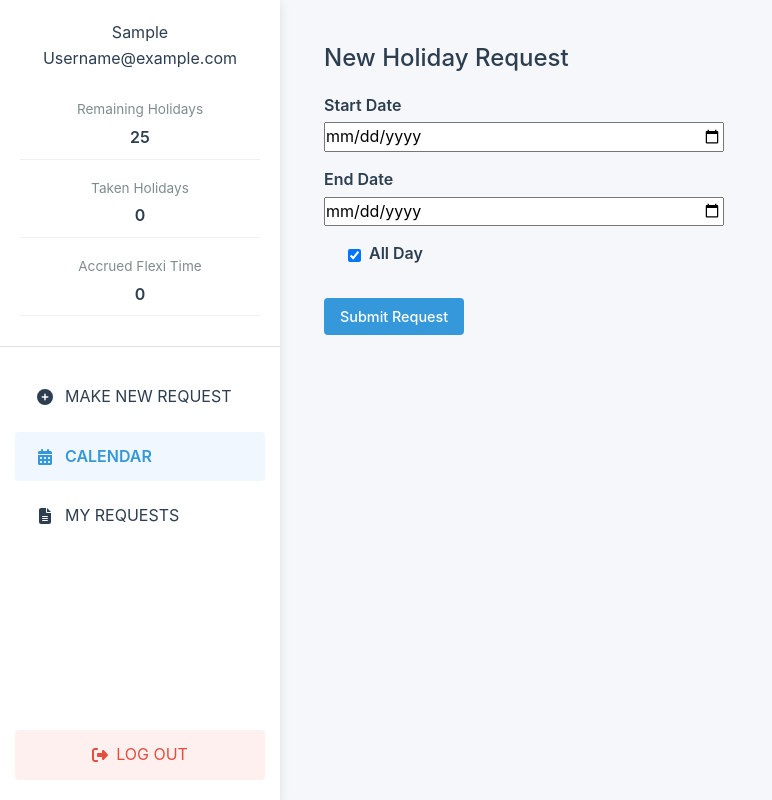
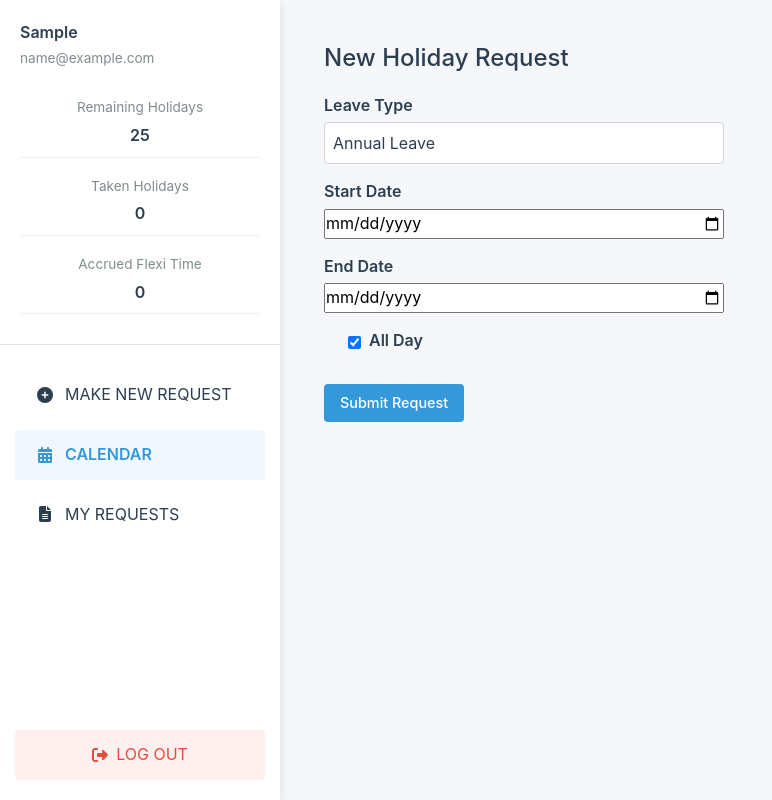
Before and after one commit to ajmalrasouli/holidayTracker, a React (Create React App) app: page /new-request in a window 1280 px wide. Shown: the whole page, without its empty margins (0-772 px from the left). Built offline with nearby package versions, Linux system fonts and the light colour scheme; no server answers; sample sign-in values are in the browser's storage.

Commit message:
feat: add leave type selection with different colors for each type

```diff
--- a/src/App.css
+++ b/src/App.css
@@ -71,6 +71,37 @@ body {
 .profile-section h3 {
   margin: 10px 0;
   color: var(--secondary-color);
+}
+
+.user-info {
+  display: flex;
+  align-items: center;
+  margin-bottom: 20px;
+  text-align: left;
+}
+
+.user-avatar {
+  width: 48px;
+  height: 48px;
+  border-radius: 50%;
+  margin-right: 12px;
+  object-fit: cover;
+}
+
+.user-details {
+  display: flex;
+  flex-direction: column;
+}
+
+.user-name {
+  font-weight: 600;
+  color: var(--secondary-color);
+  margin-bottom: 2px;
+}
+
+.user-email {
+  font-size: 0.85em;
+  color: var(--text-light);
 }
 
 .stats {
--- a/src/App.tsx
+++ b/src/App.tsx
@@ -58,7 +58,9 @@ const Sidebar: React.FC<{ activeView: string; setActiveView: (view: string) => v
         <div className="user-info">
           {user.picture && <img src={user.picture} alt={user.name} className="user-avatar" />}
           <div className="user-details">
-            <span className="user-name">{user.name}</span>
+            <span className="user-name">
+              {user.name ? user.name.split(' ')[0] : user.email.split('@')[0]}
+            </span>
             <span className="user-email">{user.email}</span>
           </div>
         </div>
--- a/src/components/requests/NewRequest.css
+++ b/src/components/requests/NewRequest.css
@@ -16,6 +16,23 @@
 .form-group label {
   font-weight: 600;
   margin-bottom: 0.25rem;
+  color: #2c3e50;
+}
+
+select.form-control {
+  padding: 0.5rem;
+  border: 1px solid #ced4da;
+  border-radius: 4px;
+  font-size: 1rem;
+  transition: border-color 0.15s ease-in-out, box-shadow 0.15s ease-in-out;
+  background-color: white;
+  color: #2c3e50;
+}
+
+select.form-control:focus {
+  border-color: #80bdff;
+  outline: 0;
+  box-shadow: 0 0 0 0.2rem rgba(0, 123, 255, 0.25);
 }
 
 .form-check {
--- a/src/components/requests/NewRequest.tsx
+++ b/src/components/requests/NewRequest.tsx
@@ -2,6 +2,8 @@ import React, { useState } from 'react';
 import { useNavigate } from 'react-router-dom';
 import { useHoliday } from '../../context/HolidayContext';
 import './NewRequest.css';
+
+type LeaveType = 'Annual Leave' | 'Sick Leave' | 'Unpaid Leave';
 
 const NewRequest: React.FC = () => {
   const { addHoliday } = useHoliday();
@@ -10,20 +12,23 @@ const NewRequest: React.FC = () => {
   const [startDate, setStartDate] = useState('');
   const [endDate, setEndDate] = useState('');
   const [allDay, setAllDay] = useState(true);
+  const [leaveType, setLeaveType] = useState<LeaveType>('Annual Leave');
 
   const handleSubmit = (e: React.FormEvent) => {
     e.preventDefault();
     if (!startDate || !endDate) return;
 
     addHoliday({
-      title: 'Holiday Request',
+      title: `${leaveType} Request`,
       start: startDate,
       end: endDate,
       allDay,
-      backgroundColor: '#f8bbd0',
-      borderColor: '#f8bbd0',
+      backgroundColor: leaveType === 'Sick Leave' ? '#d4edda' :
+                     leaveType === 'Unpaid Leave' ? '#f8d7da' : '#f8bbd0',
+      borderColor: leaveType === 'Sick Leave' ? '#c3e6cb' :
+                  leaveType === 'Unpaid Leave' ? '#f5c6cb' : '#f8bbd0',
       extendedProps: {
-        type: 'holiday',
+        type: leaveType.toLowerCase().replace(' ', '-'),
         status: 'pending',
       },
     });
@@ -35,6 +40,19 @@ const NewRequest: React.FC = () => {
     <div className="new-request">
       <h2>New Holiday Request</h2>
       <form onSubmit={handleSubmit} className="new-request-form">
+        <div className="form-group">
+          <label>Leave Type</label>
+          <select
+            className="form-control"
+            value={leaveType}
+            onChange={(e) => setLeaveType(e.target.value as LeaveType)}
+            required
+          >
+            <option value="Annual Leave">Annual Leave</option>
+            <option value="Sick Leave">Sick Leave</option>
+            <option value="Unpaid Leave">Unpaid Leave</option>
+          </select>
+        </div>
         <div className="form-group">
           <label>Start Date</label>
           <input
```
